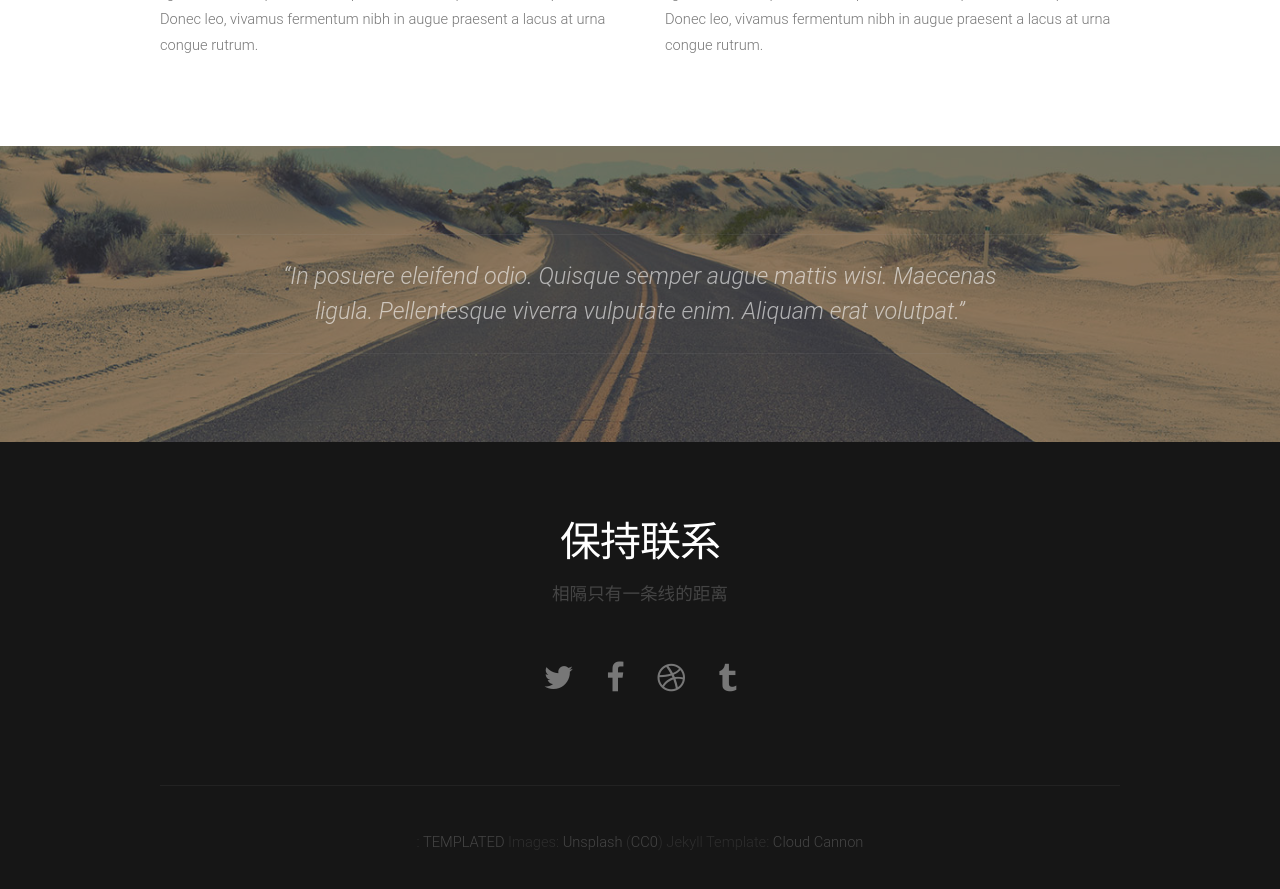
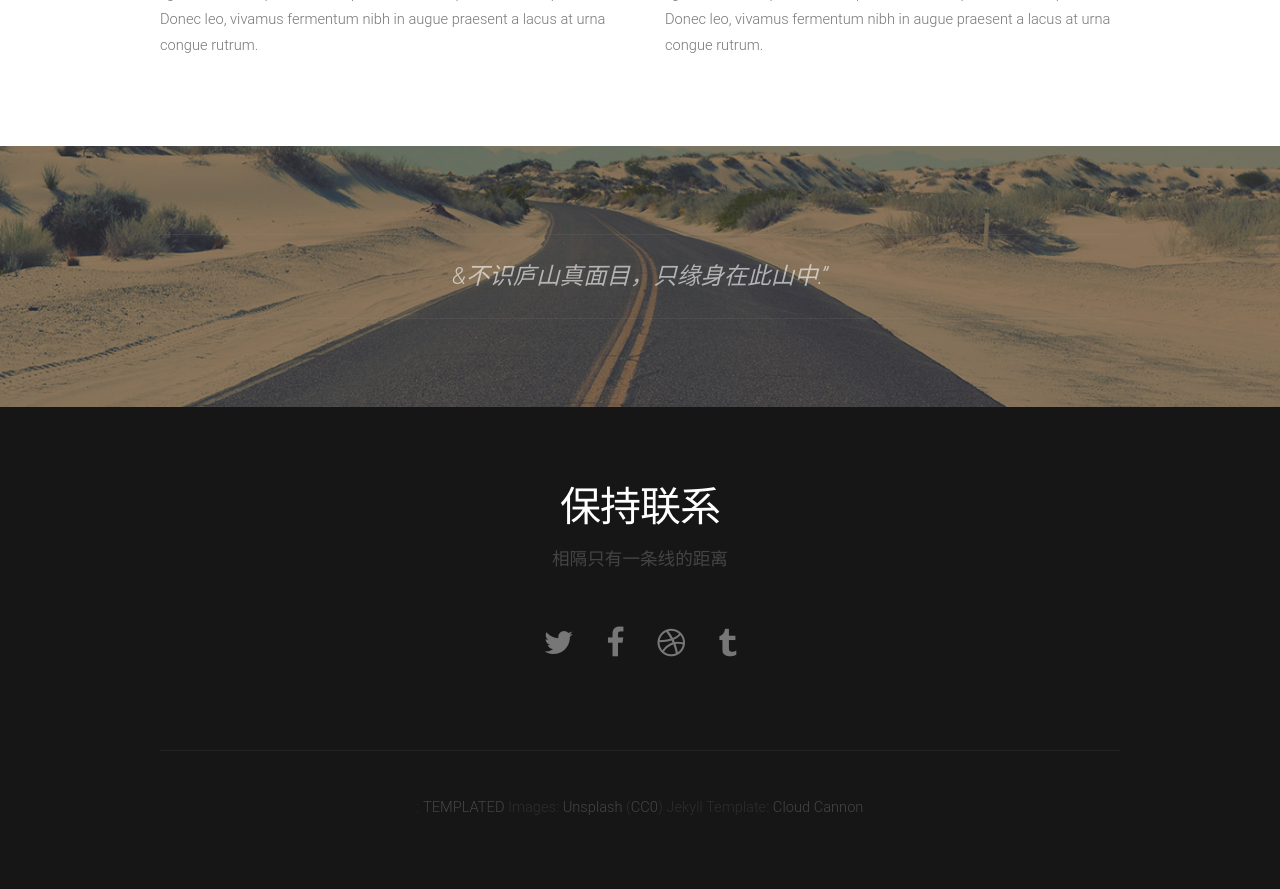
Before and after one commit to yuejianhua/caixiyan.github.io, a Jekyll site: the page built from index.html, in a window 1280 px wide and 900 px high, scrolled down 2073 px. Shown: the top 889 px of the window. Built offline with Jekyll 4.4.1, drawn with Linux system fonts in a browser that asks for light colours; the list of posts is cut into pages by our own code; after the commit the page ends 2938 px from its top, so only the background shows below that.

Commit message:
Update default.html

```diff
--- a/_layouts/default.html
+++ b/_layouts/default.html
@@ -40,7 +40,7 @@ Released for free under the Creative Commons Attribution 3.0 license (templated.
 	<div id="tweet">
 		<div class="container">
 			<section>
-				<blockquote>&ldquo;In posuere eleifend odio. Quisque semper augue mattis wisi. Maecenas ligula. Pellentesque viverra vulputate enim. Aliquam erat volutpat.&rdquo;</blockquote>
+				<blockquote>&不识庐山真面目，只缘身在此山中.&rdquo;</blockquote>
 			</section>
 		</div>
 	</div>
```
